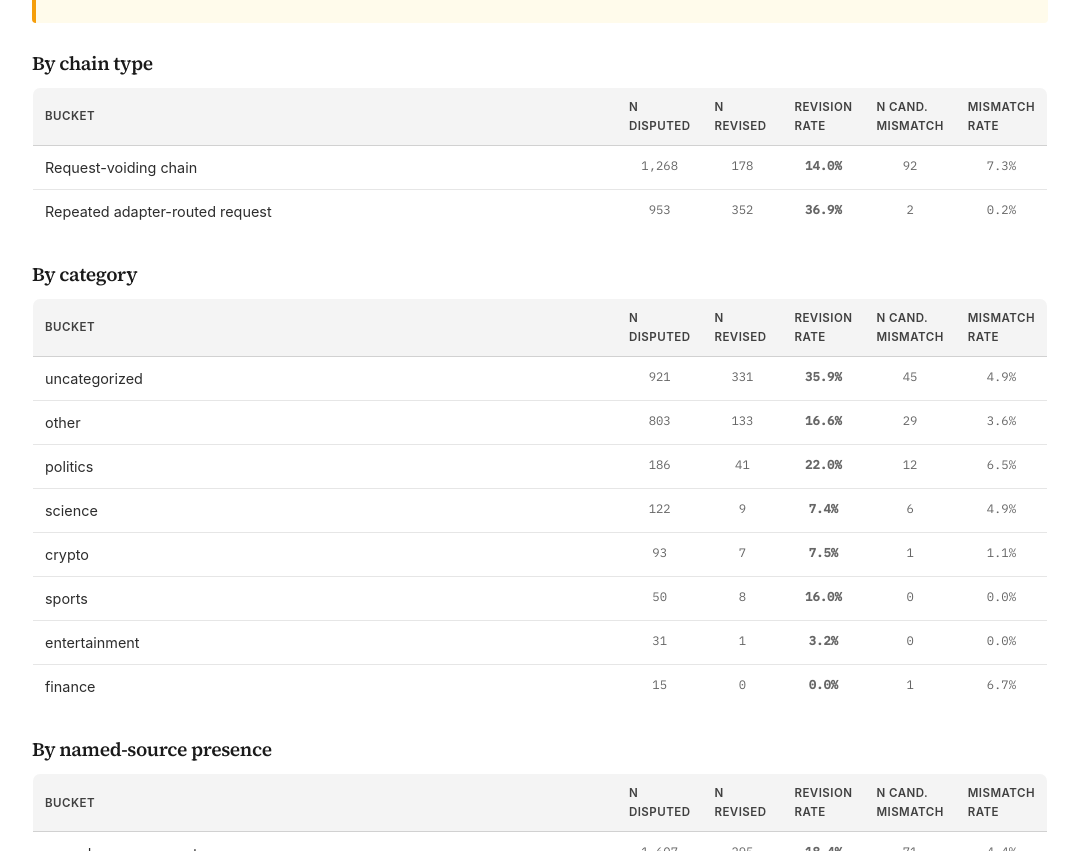
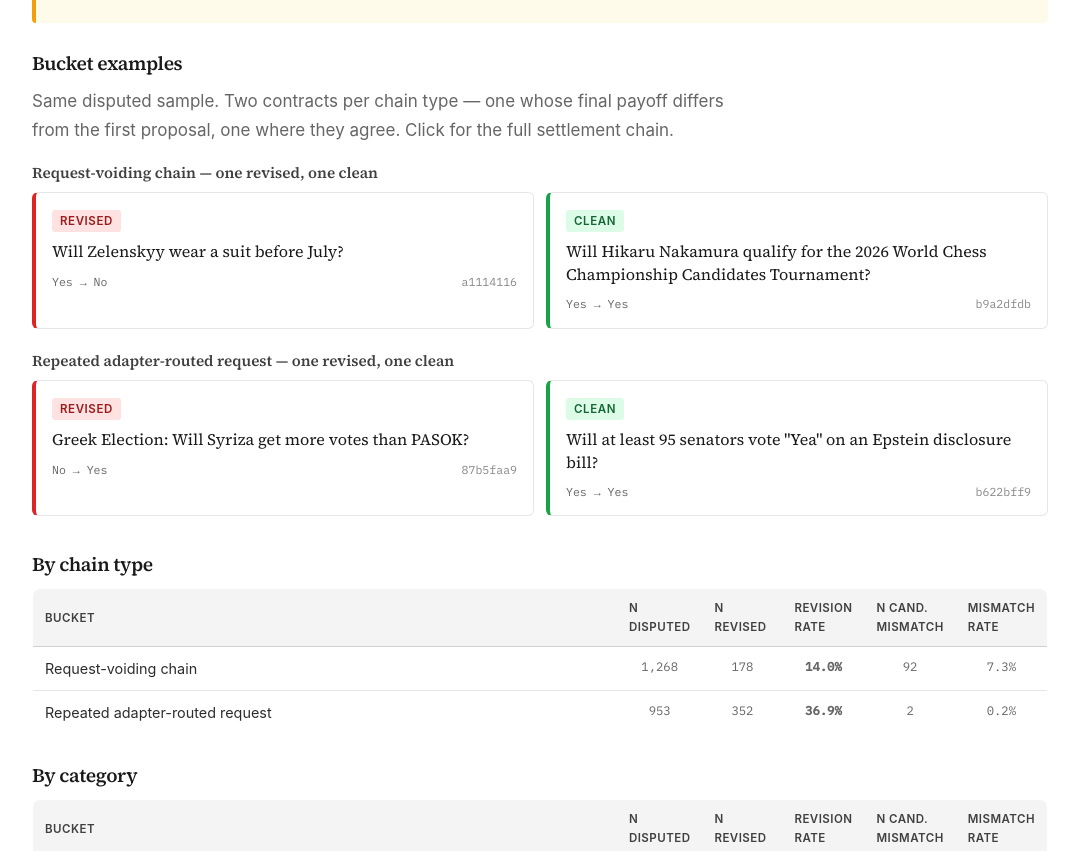
Before and after one commit to rodridu/polywether, a plain HTML site: page rates.html in a window 1280 px wide. Shown: the part 879-1730 px from the top of the page, without its empty margins (100-1179 px from the left). Drawn offline with Linux system fonts and the light colour scheme.

Commit message:
Phase 3.11: Risk Map bucket examples
Add 'Bucket examples' block on rates.html — one revised + one clean
contract per chain type (Request-voiding chain, Repeated adapter-routed
request). Each card links to the full settlement chain on contract.html.

Examples:
  Request-voiding:    Zelenskyy suit (revised) / Nakamura Candidates (clean)
  Repeated adapter:   Greek Syriza vs PASOK (revised) / 95-Senator Epstein (clean)

New data file: data/risk_map_examples.json (curated, 4 picks).

```diff
--- a/css/styles.css
+++ b/css/styles.css
@@ -2665,3 +2665,71 @@ a.chain-split-card-link:hover {
     font-size: 0.85em;
     line-height: 1.5;
 }
+
+/* Risk Map — bucket examples */
+.rates-examples-block { margin-top: 8px; margin-bottom: 36px; }
+.rates-examples-intro {
+    margin: 0 0 18px 0;
+    color: var(--gray-600);
+    font-size: 0.95em;
+    line-height: 1.6;
+}
+.ex-block { margin-bottom: 22px; }
+.ex-block h3 {
+    font-size: 0.95em;
+    font-weight: 600;
+    color: var(--gray-700);
+    margin: 0 0 10px 0;
+    text-transform: none;
+    letter-spacing: 0;
+}
+.ex-grid {
+    display: grid;
+    grid-template-columns: repeat(2, minmax(0, 1fr));
+    gap: 12px;
+}
+@media (max-width: 720px) { .ex-grid { grid-template-columns: 1fr; } }
+.ex-card {
+    display: block;
+    padding: 14px 16px;
+    border: 1px solid var(--gray-200);
+    border-left-width: 4px;
+    border-radius: 6px;
+    background: #fff;
+    text-decoration: none;
+    color: inherit;
+    transition: box-shadow 0.12s ease, transform 0.12s ease;
+}
+.ex-card:hover {
+    box-shadow: 0 2px 8px rgba(15, 23, 42, 0.08);
+    transform: translateY(-1px);
+}
+.ex-card-revised { border-left-color: #dc2626; }
+.ex-card-clean   { border-left-color: #16a34a; }
+.ex-card-tag {
+    display: inline-block;
+    font-size: 0.72em;
+    font-weight: 600;
+    text-transform: uppercase;
+    letter-spacing: 0.05em;
+    padding: 2px 8px;
+    border-radius: 3px;
+    margin-bottom: 8px;
+}
+.ex-card-revised .ex-card-tag { background: #fee2e2; color: #991b1b; }
+.ex-card-clean   .ex-card-tag { background: #dcfce7; color: #166534; }
+.ex-card-q {
+    font-family: var(--font-serif);
+    font-size: 1.0em;
+    line-height: 1.4;
+    color: var(--gray-900);
+    margin-bottom: 10px;
+}
+.ex-card-meta {
+    display: flex;
+    justify-content: space-between;
+    align-items: center;
+    font-size: 0.85em;
+    color: var(--gray-600);
+}
+.ex-card-id { color: var(--gray-500); }
--- /dev/null
+++ b/data/risk_map_examples.json
@@ -0,0 +1,49 @@
+{
+  "n": 4,
+  "examples": [
+    {
+      "chain_type": "Request-voiding chain",
+      "kind": "revised",
+      "id": "a1114116",
+      "question_text": "Will Zelenskyy wear a suit before July?",
+      "first_proposal": "Yes",
+      "final_payoff": "No",
+      "category": "other",
+      "candidate_mismatch": false,
+      "settlement_risk_tier": "Caution"
+    },
+    {
+      "chain_type": "Request-voiding chain",
+      "kind": "clean",
+      "id": "b9a2dfdb",
+      "question_text": "Will Hikaru Nakamura qualify for the 2026 World Chess Championship Candidates Tournament?",
+      "first_proposal": "Yes",
+      "final_payoff": "Yes",
+      "category": "uncategorized",
+      "candidate_mismatch": false,
+      "settlement_risk_tier": "Caution"
+    },
+    {
+      "chain_type": "Repeated adapter-routed request",
+      "kind": "revised",
+      "id": "87b5faa9",
+      "question_text": "Greek Election: Will Syriza get more votes than PASOK?",
+      "first_proposal": "No",
+      "final_payoff": "Yes",
+      "category": "politics",
+      "candidate_mismatch": false,
+      "settlement_risk_tier": "Caution"
+    },
+    {
+      "chain_type": "Repeated adapter-routed request",
+      "kind": "clean",
+      "id": "b622bff9",
+      "question_text": "Will at least 95 senators vote \"Yea\" on an Epstein disclosure bill?",
+      "first_proposal": "Yes",
+      "final_payoff": "Yes",
+      "category": "politics",
+      "candidate_mismatch": false,
+      "settlement_risk_tier": "Caution"
+    }
+  ]
+}
--- a/rates.html
+++ b/rates.html
@@ -5,7 +5,7 @@
     <meta name="viewport" content="width=device-width, initial-scale=1.0">
     <title>Risk Map &mdash; Settlement Risk Monitor</title>
     <link href="https://fonts.googleapis.com/css2?family=Source+Serif+4:opsz,wght@8..60,400;8..60,600;8..60,700&family=IBM+Plex+Mono:wght@400;500&display=swap" rel="stylesheet">
-    <link rel="stylesheet" href="css/styles.css?v=20260502">
+    <link rel="stylesheet" href="css/styles.css?v=20260504a">
     <meta name="description" content="Conditional revision and candidate-mismatch rates by category, chain type, source presence, fallback presence.">
 </head>
 <body>
@@ -51,6 +51,7 @@
         <div class="container">
             <div id="rates-overall" class="rates-overall"></div>
             <div id="rates-notice" class="rates-notice"></div>
+            <div id="rates-examples"></div>
             <div id="rates-tables"></div>
             <p style="margin-top: 32px; font-size: 0.9em; color: #64748b; font-style: italic;">
                 Source: <code>data/conditional_rates.json</code>, derived from the same 2,221-disputed-contract panel feeding the Explorer. Rates are sample shares, not estimates with uncertainty intervals — small-N buckets should be read with that in mind.
@@ -154,6 +155,33 @@
         return notes;
     }
 
+    function renderExamples(ex) {
+        if (!ex || !ex.examples || !ex.examples.length) return '';
+        var byChain = {};
+        ex.examples.forEach(function(e) {
+            (byChain[e.chain_type] = byChain[e.chain_type] || []).push(e);
+        });
+        var blocks = Object.keys(byChain).map(function(ct) {
+            var cards = byChain[ct].map(function(e) {
+                var kindLabel = e.kind === 'revised' ? 'Revised' : 'Clean';
+                var kindCls = e.kind === 'revised' ? 'ex-card-revised' : 'ex-card-clean';
+                var arrow = escapeHtml(e.first_proposal) + ' &rarr; ' + escapeHtml(e.final_payoff);
+                return '<a class="ex-card ' + kindCls + '" href="contract.html?id=' + encodeURIComponent(e.id) + '">' +
+                    '<div class="ex-card-tag">' + kindLabel + '</div>' +
+                    '<div class="ex-card-q">' + escapeHtml(e.question_text) + '</div>' +
+                    '<div class="ex-card-meta"><span class="mono">' + arrow + '</span><span class="ex-card-id mono">' + escapeHtml(e.id) + '</span></div>' +
+                    '</a>';
+            }).join('');
+            return '<div class="ex-block"><h3>' + escapeHtml(ct) + ' &mdash; one revised, one clean</h3>' +
+                '<div class="ex-grid">' + cards + '</div></div>';
+        }).join('');
+        return '<div class="rates-block rates-examples-block">' +
+            '<h2>Bucket examples</h2>' +
+            '<p class="rates-examples-intro">Same disputed sample. Two contracts per chain type &mdash; one whose final payoff differs from the first proposal, one where they agree. Click for the full settlement chain.</p>' +
+            blocks +
+            '</div>';
+    }
+
     fetch('data/conditional_rates.json').then(r => r.json()).then(d => {
         var o = d.overall;
         document.getElementById('rates-overall').innerHTML =
@@ -179,6 +207,13 @@
             if (d[k]) html += renderTable(d[k]);
         });
         document.getElementById('rates-tables').innerHTML = html;
+
+        // Bucket examples — one revised + one clean per chain type
+        fetch('data/risk_map_examples.json').then(r => r.json()).then(ex => {
+            document.getElementById('rates-examples').innerHTML = renderExamples(ex);
+        }).catch(function(err) {
+            console.warn('risk_map_examples.json load failed:', err);
+        });
     }).catch(function(err) {
         console.error('conditional_rates.json load failed:', err);
         document.getElementById('rates-tables').innerHTML = '<p style="color:#ef4444;">Could not load conditional_rates.json.</p>';
```
